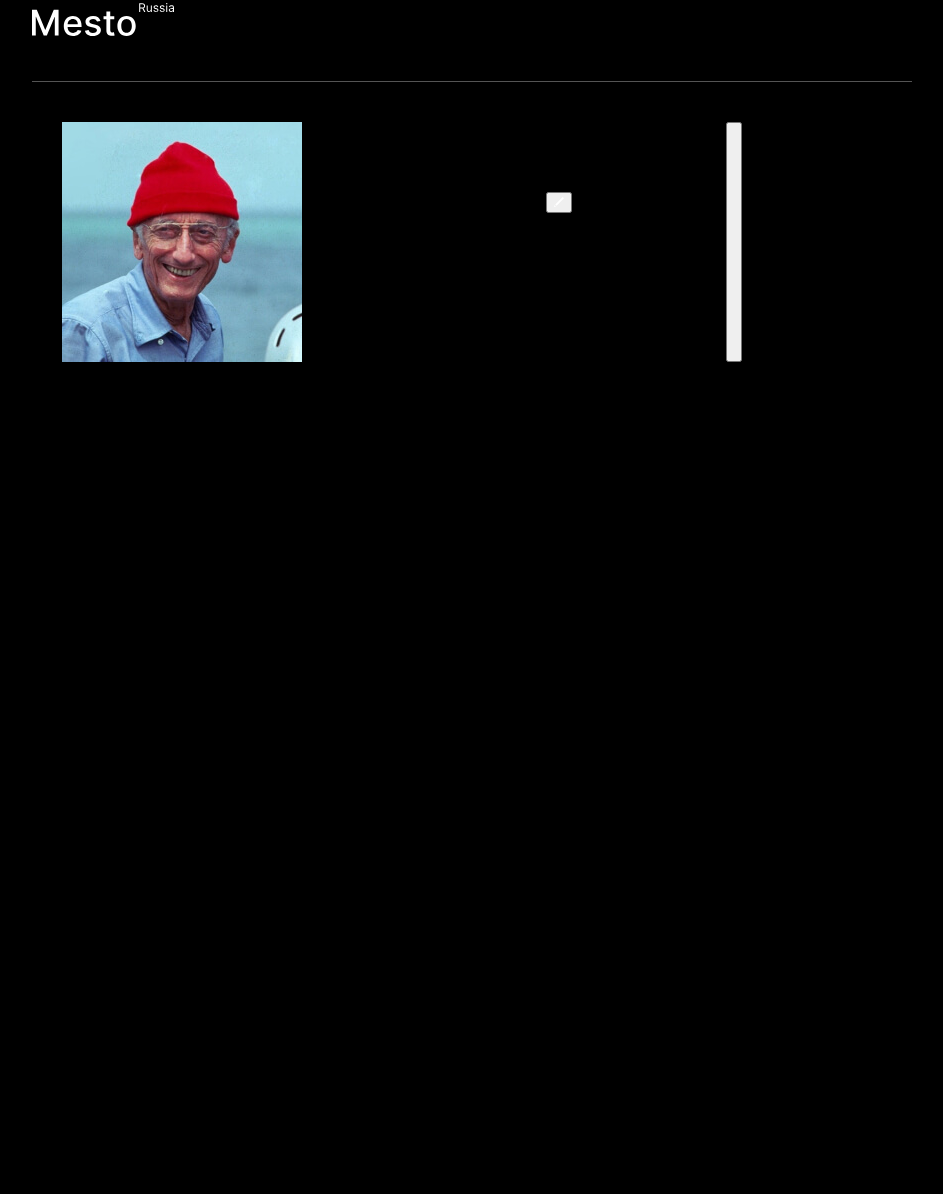
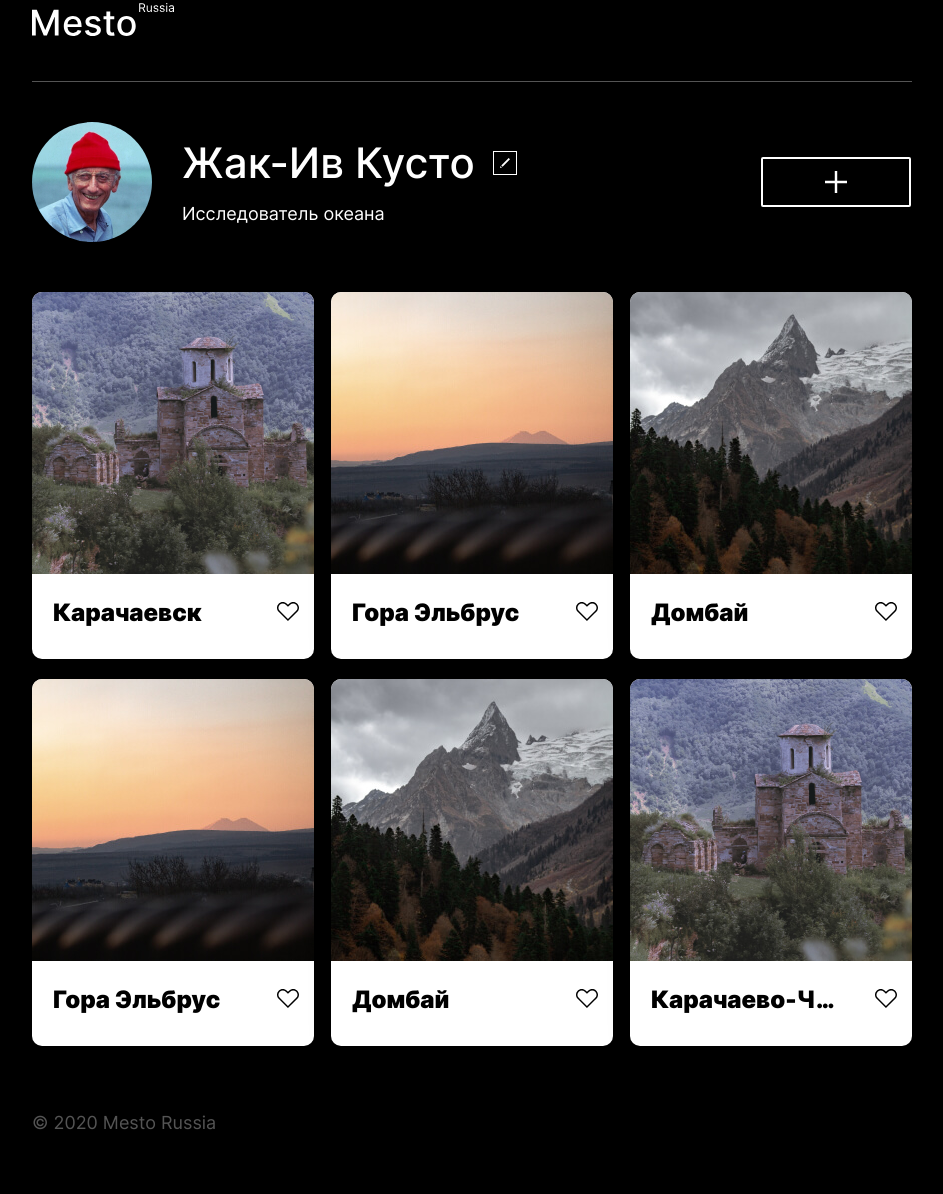
Before and after one commit to smgvasya/mesto-project, a plain HTML site: page index.html in a window 1280 px wide. Shown: the part 42-1236 px from the top of the page, without its empty margins (168-1111 px from the left). Before the commit the page ends 800 px from the top, so only its background shows below. Drawn offline with Linux system fonts and the light colour scheme.

Commit message:
1280 - done

```diff
--- a/index.html
+++ b/index.html
@@ -23,18 +23,70 @@
     <img class="profile__avatar" src="./images/avatar.jpg" alt="Аватар">
     <div class="profile__info">
       <h1 class="profile__name">Жак-Ив Кусто</h1>
-      <button class="profile__button"><img src="./images/pensil.svg" alt="Изменить"></button>
+      <button class="profile__button" type="button"></button>
       <p class="profile__about">Исследователь океана</p>
     </div>
-    <button class="add-button"></button>
+    <button class="profile__button-photo" type="button"></button>
   </section>
 
+<section class="elements">
+  <ul class="elements__container">
+      <li class="element">
+        <img src="/images/karachaevsk.jpg" class="element__photo" alt="фото">
+        <div class='element__about'>
+          <p class="element__title">Карачаевск</p>
+          <button class="element__button-like" type="button"></button>
+        </div>
+      </li>
 
 
+      <li class="element">
+        <img src="/images/elbrus.jpg" class="element__photo" alt="фото">
+        <div class='element__about'>
+          <p class="element__title">Гора Эльбрус</p>
+          <button class="element__button-like" type="button"></button>
+        </div>
+      </li>
+
+
+      <li class="element">
+        <img src="/images/dombay.jpg" class="element__photo" alt="фото">
+        <div class='element__about'>
+          <p class="element__title">Домбай</p>
+          <button class="element__button-like" type="button"></button>
+        </div>
+      </li>
+
+
+        <li class="element">
+          <img src="/images/elbrus.jpg" class="element__photo" alt="фото">
+          <div class='element__about'>
+            <p class="element__title">Гора Эльбрус</p>
+            <button class="element__button-like" type="button"></button>
+          </div>
+        </li>
+
+        <li class="element">
+          <img src="/images/dombay.jpg" class="element__photo" alt="фото">
+          <div class='element__about'>
+            <p class="element__title">Домбай</p>
+            <button class="element__button-like" type="button"></button>
+          </div>
+        </li>
+
+        <li class="element">
+          <img src="/images/karachaevsk.jpg" class="element__photo" alt="фото">
+          <div class='element__about'>
+            <p class="element__title">Карачаево-Черкесия</p>
+            <button class="element__button-like" type="button"></button>
+          </div>
+        </li>
+  </ul>
+</section>
 </main>
 
-  <!-- <footer class="footer">
+<footer class="footer">
     <p class="footer__copyright">&copy;&nbsp;2020 Mesto Russia</p>
-  </footer> -->
+  </footer>
 
 </body>
--- a/slyle.css
+++ b/slyle.css
@@ -26,17 +26,145 @@
   padding: 40px 0 50px;
   margin: 0 auto;
   display: flex;
+  align-items: center;
 }
 
-.avatar{
+.profile__avatar{
   width: 120px;
   height: 120px;
   border-radius: 50%;
 }
 
-.profile__avatar{
+.profile__info{
   max-width: 336px;
   padding: 0 244px 0 30px;
   display: grid;
+  grid-template-columns: fit-content(294px) min-content;
+  grid-template-rows: min-content min-content;
+  column-gap: 18px;
+  row-gap: 16px;
+  align-items: center;
+}
+
+.profile__name{
+  margin: 0;
+  font-weight: 500;
+  font-size: 42px;
+  line-height: 114%;
+  color: #ffffff;
+}
+
+.profile__button{
+  width: 24px;
+  height: 24px;
+  padding: 0;
+  border: 1px solid #ffffff;
+  background-image: url(../images/pensil.svg);
+  background-repeat: no-repeat;
+  background-position: center;
+  background-color: #000000;
+}
+
+.profile__about{
+  margin: 0;
+  color: #ffffff;
+  font-weight: 400;
+  font-size: 18px;
+  line-height: 122%;
+}
+
+.profile__button-photo{
+  width: 150px;
+  height: 50px;
+  padding: 0;
+  background-color: #000000;
+  background-image: url(/images/plus.svg);
+  background-repeat: no-repeat;
+  background-position: center;
+  border: 2px solid #ffffff;
+  border-radius: 2px;
+}
+
+.elements{
+ max-width: 880px;
+ padding-bottom: 66px;
+ margin: 0 auto;
 
 }
+
+.elements__container{
+  list-style: none;
+  display: grid;
+  grid-template-columns: repeat(auto-fit, minmax(282px, 1fr));
+  column-gap: 17px;
+  row-gap: 20px;
+  padding-left: 0;
+  margin: 0;
+}
+
+.element{
+  display: flex;
+  flex-direction: column;
+  max-width: 282px;
+  box-shadow: 0px 0px 25px rgba(0, 0, 0, 0.15);
+  border-radius: 10px;
+  background-color: #ffffff;
+  overflow: hidden;
+}
+
+.element__photo{
+  width: 100%;
+  max-width: 100%;
+  object-fit: cover;
+  object-position: center;
+}
+
+.element__about{
+  display: flex;
+  flex-direction: row;
+  align-items: baseline;
+  justify-content: space-between;
+  padding: 25px 15px 31px 21px;
+
+}
+
+.element__title{
+  color: #000000;
+  margin: 0;
+  font-weight: 900;
+  font-size: 24px;
+  line-height: 120%;
+  text-overflow: ellipsis;
+  white-space: nowrap;
+  overflow: hidden;
+  max-width: 189px;
+
+}
+
+.element__button-like{
+  width: 22px;
+  height: 19px;
+  padding: 0;
+  border: none;
+  background-image: url(/images/heart.svg);
+  background-repeat: no-repeat;
+  background-position: center;
+  background-color: #ffffff;
+  overflow: visible;
+}
+
+.footer{
+  margin: 0;
+  padding: 0 762px 60px 200px;
+  max-width: 318px;
+  ;
+}
+
+.footer__copyright{
+   margin: 0;
+   color: #545454;
+   font-weight: 400;
+   font-size: 18px;
+   line-height: 122%;
+   text-align: left;
+}
```
